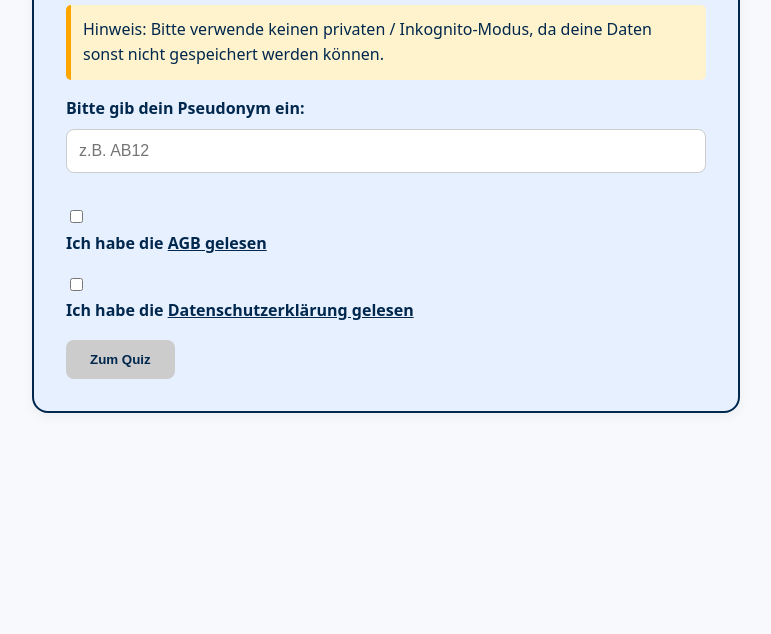
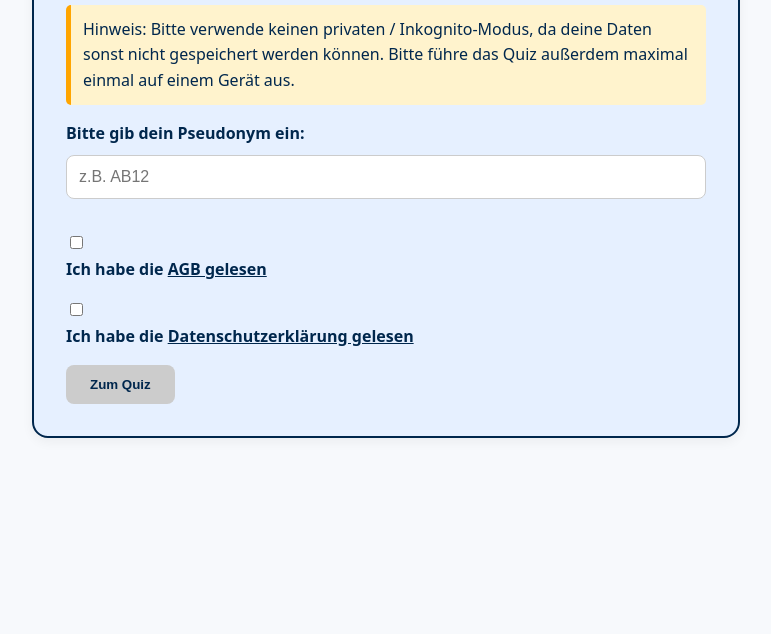
Before and after one commit to Studiquiz/USECAP, a plain HTML site: page index.html in a window 1280 px wide. Shown: the part 166-800 px from the top of the page, without its empty margins (254-1025 px from the left). Drawn offline with Linux system fonts and the light colour scheme.

Commit message:
Update index.html
Hinweis aktualisiert

```diff
--- a/index.html
+++ b/index.html
@@ -17,7 +17,7 @@
 <body>
   <main class="container" role="main">
     <h1>Willkommen zum Uni Quiz</h1>
-    <p class="hinweis">Hinweis: Bitte verwende keinen privaten / Inkognito-Modus, da deine Daten sonst nicht gespeichert werden können.</p>
+    <p class="hinweis">Hinweis: Bitte verwende keinen privaten / Inkognito-Modus, da deine Daten sonst nicht gespeichert werden können. Bitte führe das Quiz außerdem maximal einmal auf einem Gerät aus.</p>
 
     <form id="quizForm">
       <label for="kuerzel">Bitte gib dein Pseudonym ein:</label>
```
